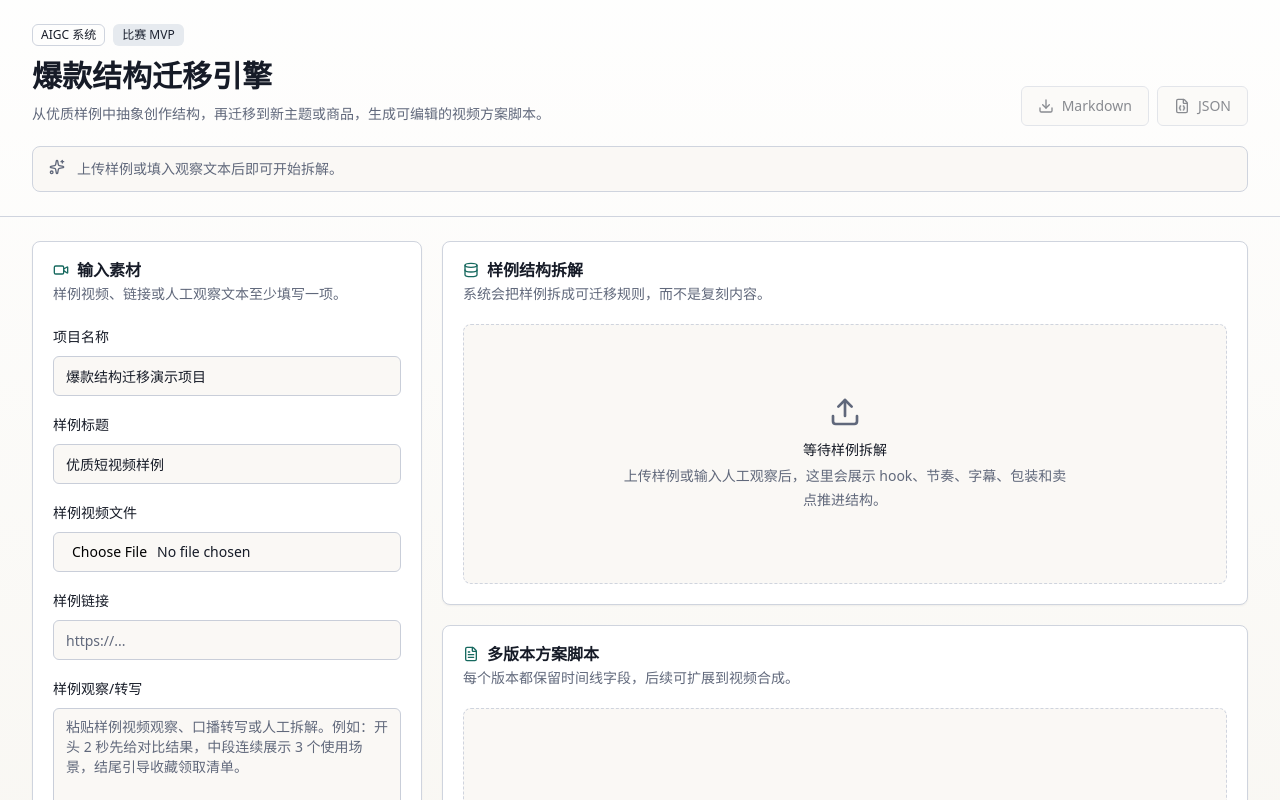
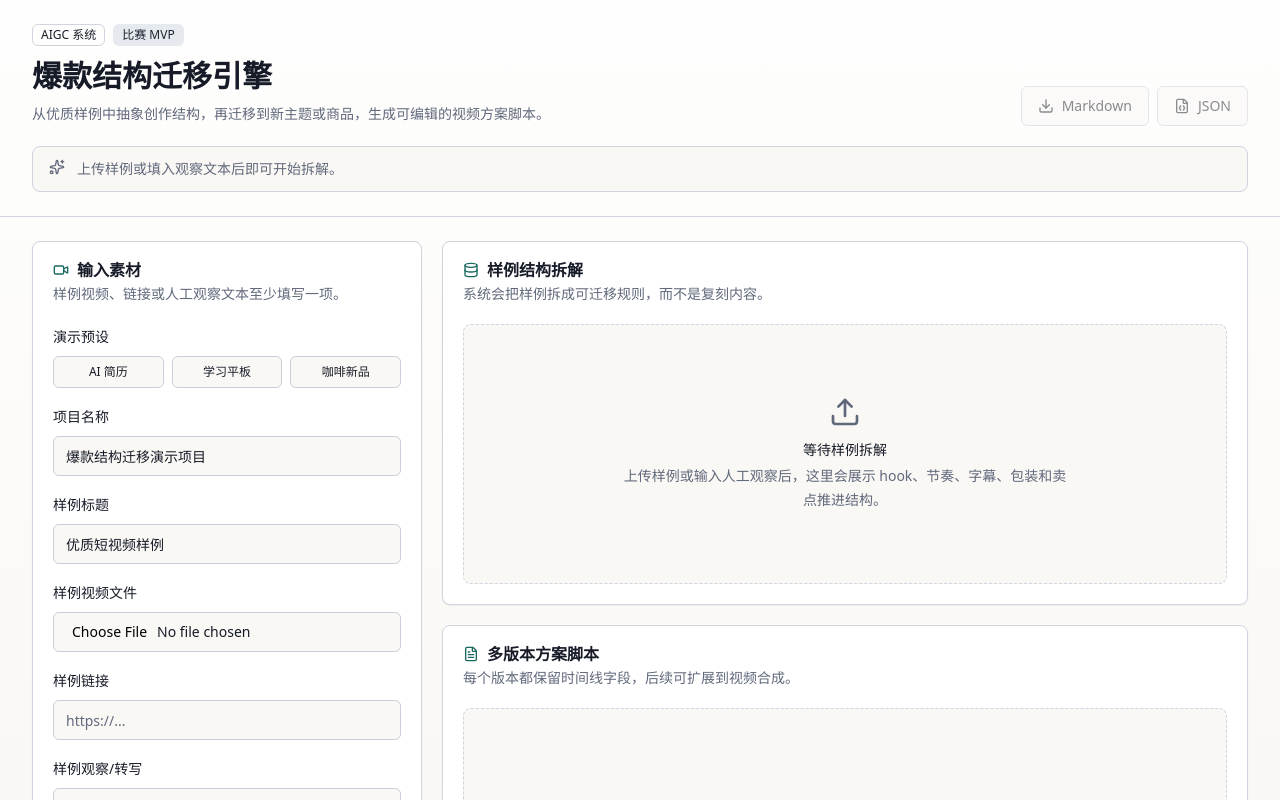
Before and after one commit to ChengyangHe-ux/viral-structure-transfer-engine, a Next.js app: page / in a window 1280 px wide. Shown: the top 800 px of the page. Built offline with nearby package versions, Linux system fonts and the light colour scheme.

Commit message:
Add competition demo presets

```diff
--- a/src/app/page.tsx
+++ b/src/app/page.tsx
@@ -31,6 +31,7 @@ import {
 import { Input } from "@/components/ui/input";
 import { Label } from "@/components/ui/label";
 import { Textarea } from "@/components/ui/textarea";
+import { demoPresets } from "@/lib/demo-presets";
 import type {
   MediaMeta,
   MigratedVideoPlan,
@@ -282,6 +283,25 @@ export default function Home() {
     });
   }
 
+  function applyDemoPreset(preset: (typeof demoPresets)[number]) {
+    setProjectTitle(preset.projectTitle);
+    setSampleTitle(preset.sampleTitle);
+    setSampleNotes(preset.sampleNotes);
+    setTargetBrief(preset.targetBrief);
+    setSampleUrl("");
+    setSampleFile(null);
+    setAnalysis(null);
+    setPlan(null);
+    setAnalysisMarkdown("");
+    setPlanMarkdown("");
+    setProjectId(null);
+    setActiveVersion(0);
+    setStatus({
+      type: "idle",
+      message: `已载入演示预设：${preset.label}。`,
+    });
+  }
+
   async function handleGeneratePlan() {
     if (!projectId || !analysis) {
       setStatus({ type: "error", message: "请先完成样例结构拆解。" });
@@ -387,6 +407,22 @@ export default function Home() {
               <CardDescription>样例视频、链接或人工观察文本至少填写一项。</CardDescription>
             </CardHeader>
             <CardContent className="space-y-4">
+              <div className="space-y-2">
+                <Label>演示预设</Label>
+                <div className="grid grid-cols-3 gap-2">
+                  {demoPresets.map((preset) => (
+                    <Button
+                      key={preset.label}
+                      onClick={() => applyDemoPreset(preset)}
+                      size="sm"
+                      type="button"
+                      variant="outline"
+                    >
+                      {preset.label}
+                    </Button>
+                  ))}
+                </div>
+              </div>
               <div className="space-y-2">
                 <Label htmlFor="projectTitle">项目名称</Label>
                 <Input
--- /dev/null
+++ b/src/lib/demo-presets.ts
@@ -0,0 +1,29 @@
+export const demoPresets = [
+  {
+    label: "AI 简历",
+    projectTitle: "AI 简历工具结构迁移",
+    sampleTitle: "求职工具种草样例",
+    sampleNotes:
+      "开头 2 秒先展示简历优化前后对比：左边是泛泛描述，右边是岗位匹配、数字量化后的版本。中段用三段证据推进：先圈出岗位关键词匹配，再展示经历量化建议，最后展示投递前检查清单。字幕每屏很短，关键数字和岗位词高亮。结尾回到优化后的简历截图，引导收藏并领取简历清单。",
+    targetBrief:
+      "面向大学生的 AI 简历优化工具，主打 10 分钟生成岗位匹配版简历，降低第一次求职的表达门槛。",
+  },
+  {
+    label: "学习平板",
+    projectTitle: "学习平板种草脚本",
+    sampleTitle: "教育产品测评样例",
+    sampleNotes:
+      "样例开头直接说“孩子不是不自律，是反馈太慢”，随后展示使用前后对比。中段按痛点拆成错题整理、学习计划、家长反馈三段，每段都先给结果画面再解释过程。包装上用圈选、箭头和进度条标记信息，结尾强调适合人群和试用入口。",
+    targetBrief:
+      "一款面向初中生家庭的学习平板，主打错题自动整理、学习计划生成和家长周报。",
+  },
+  {
+    label: "咖啡新品",
+    projectTitle: "咖啡新品短视频方案",
+    sampleTitle: "食品饮料爆款样例",
+    sampleNotes:
+      "样例开头用一口喝下后的表情和大字反差抓人：不是甜，是干净的香。中段快速切换原料、冲泡、冰杯、口感评价四类镜头，字幕突出低负担和风味层次。音乐在倒入冰块和成品亮相处卡点，结尾用限时口味和门店入口收束。",
+    targetBrief:
+      "一款夏季低糖冷萃咖啡新品，主打清爽果香、低负担和通勤场景。",
+  },
+] as const;
```
Also changed, not shown: 3 other files (tests, documents, lock files or other folders).
